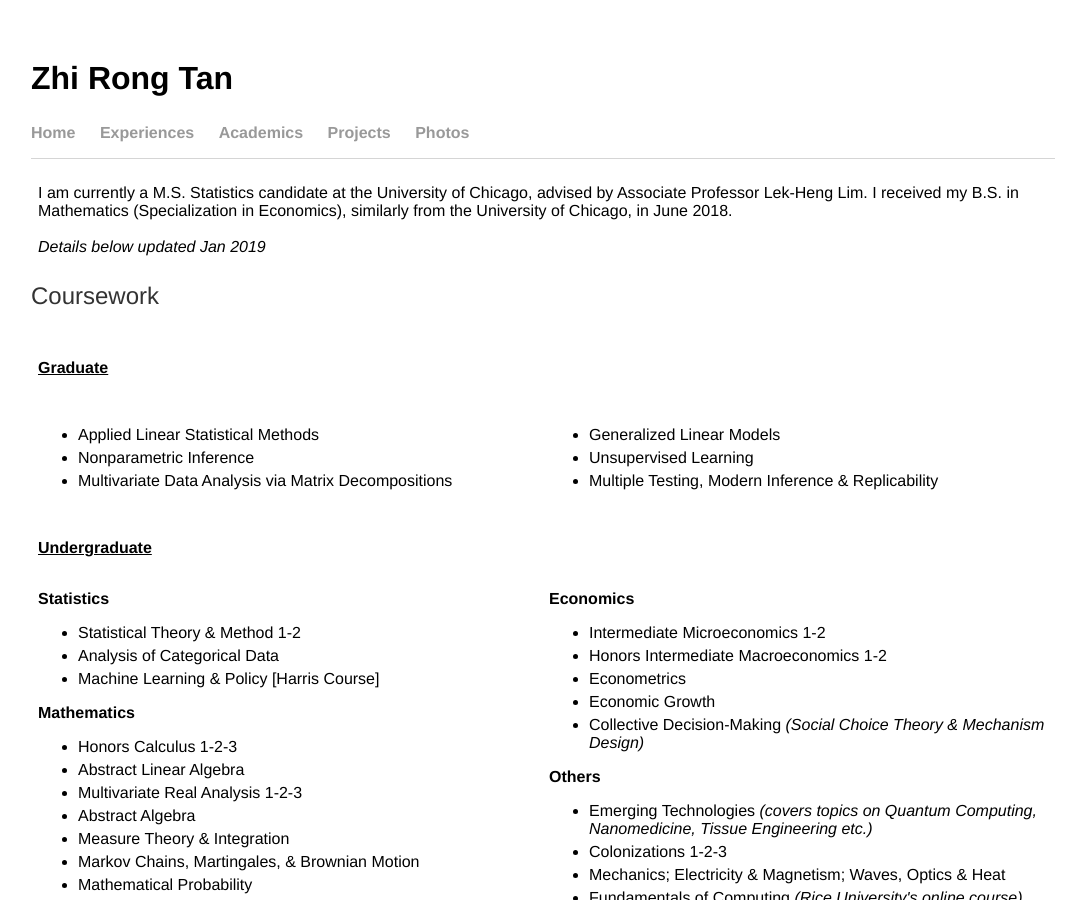
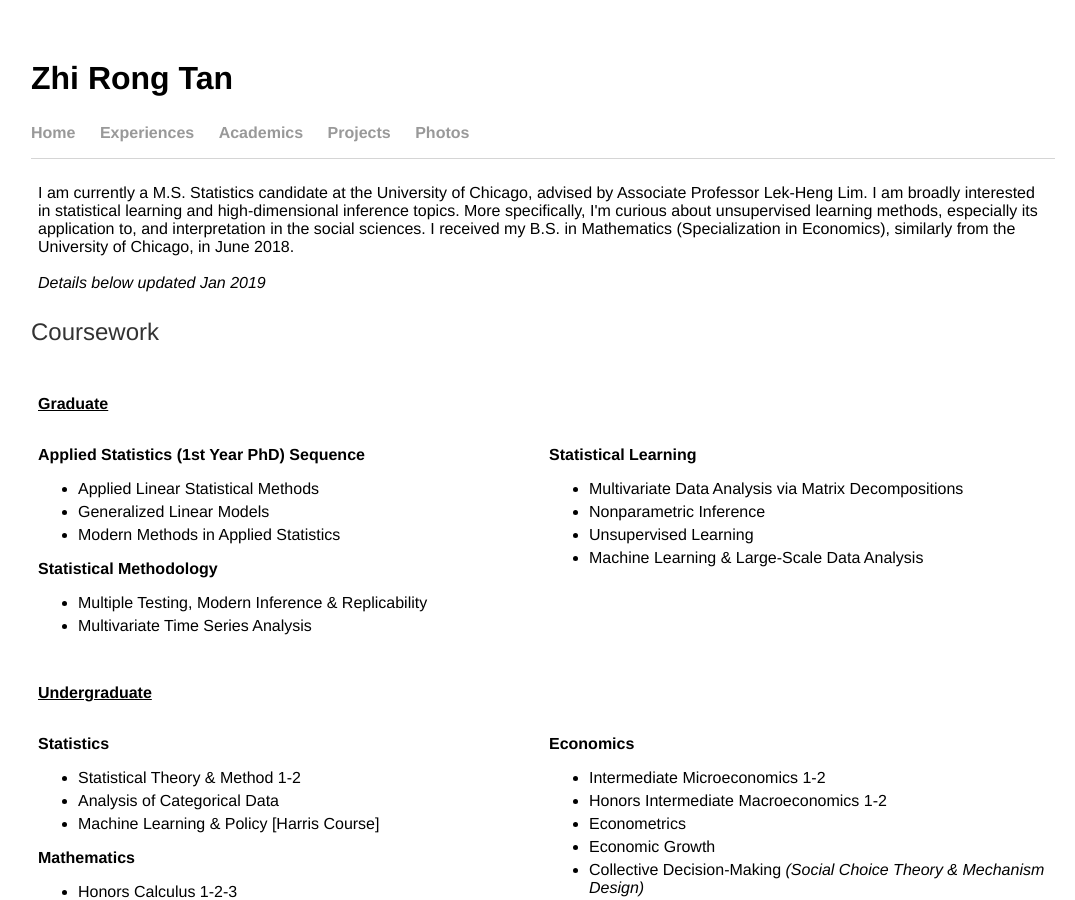
Before and after one commit to tanzhirong/tanzhirong.github.io, a Jekyll site: the page built from acad/index.html, in a window 1280 px wide and 900 px high. Shown: the whole window, without its empty margins (97-1172 px from the left). Built offline with Jekyll 4.4.1, drawn with Linux system fonts in a browser that asks for light colours.

Commit message:
Update index.html

```diff
--- a/acad/index.html
+++ b/acad/index.html
@@ -3,7 +3,9 @@
 title: Academics | Zhi Rong Tan
 ---
 <table><tr><td>       <br>
-I am currently a M.S. Statistics candidate at the University of Chicago, advised by Associate Professor Lek-Heng Lim. I received my B.S. in Mathematics (Specialization in Economics), similarly from the University of Chicago, in June 2018.
+I am currently a M.S. Statistics candidate at the University of Chicago, advised by Associate Professor Lek-Heng Lim. I am broadly interested in statistical learning and high-dimensional inference topics. More specifically, I'm curious about unsupervised learning methods, especially its application to, and interpretation in the social sciences.
+
+I received my B.S. in Mathematics (Specialization in Economics), similarly from the University of Chicago, in June 2018.
 <br><br><i>Details below updated Jan 2019</i>
 	</td></tr></table>
 	<h2>Coursework</h2>
@@ -11,17 +13,27 @@
 	<tr><td><h4><u>Graduate</u></h4> </td></tr>
 		<tr>
 	<td width="50%">
+		<b>Applied Statistics (1st Year PhD) Sequence</b>
         <ul>
 	<li>Applied Linear Statistical Methods</li>
+	<li>Generalized Linear Models</li>
+	<li>Modern Methods in Applied Statistics</li>
+        </ul>
+		<b>Statistical Methodology</b>
+	<ul>
+	<li>Multiple Testing, Modern Inference & Replicability</li>
+	<li>Multivariate Time Series Analysis</li>
+	</ul>
+		</td>
+	<td width="50%">
+		<b>Statistical Learning</b>
+        <ul>
+	<li>Multivariate Data Analysis via Matrix Decompositions</li>
 	<li>Nonparametric Inference</li>
-	<li>Multivariate Data Analysis via Matrix Decompositions</li>
+	<li>Unsupervised Learning</li>
+	<li>Machine Learning & Large-Scale Data Analysis</li>
         </ul>
-		</td>
-	<td width="50%"><ul>
-        <li>Generalized Linear Models</li>
-	<li>Unsupervised Learning</li>
-        <li>Multiple Testing, Modern Inference & Replicability</li>
-        </ul></td>
+	</td>
 	</tr>
 
 	<tr><td> <h4><u>Undergraduate</u></h4> </td></tr>
```
